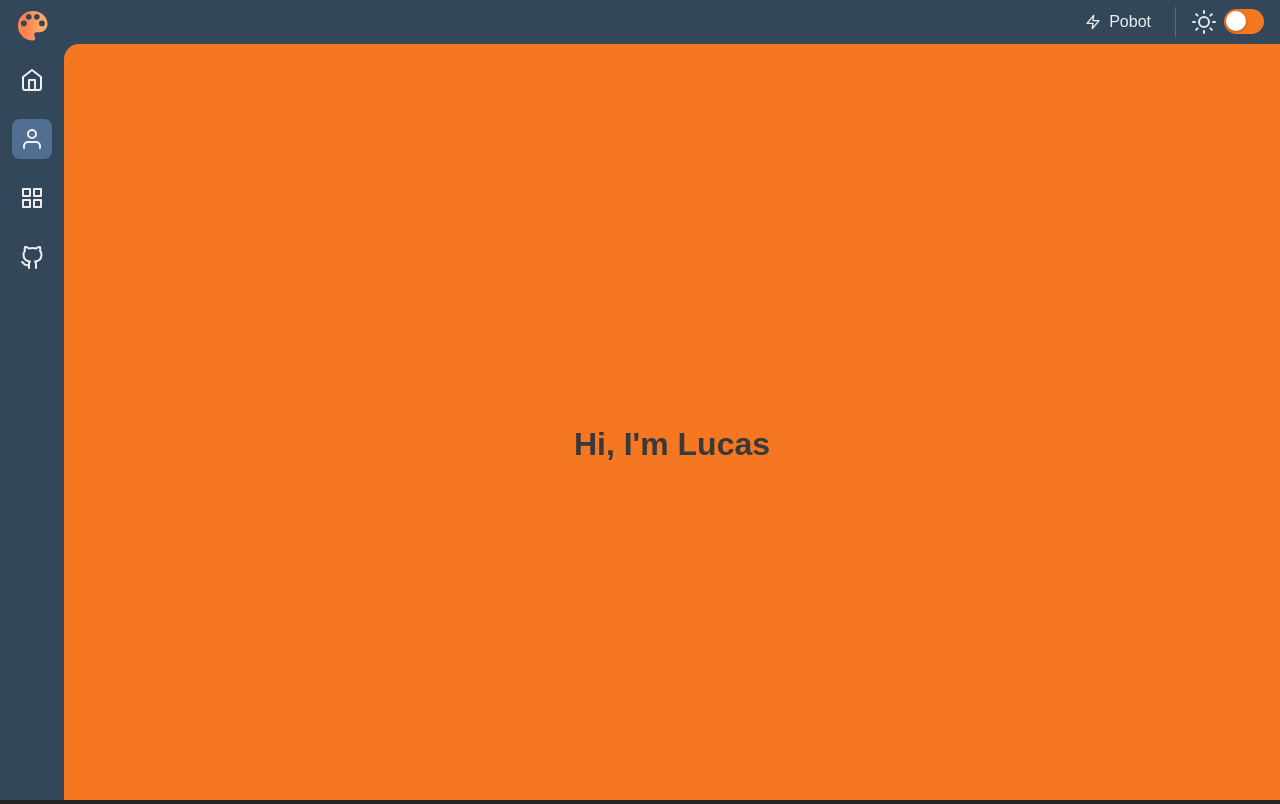
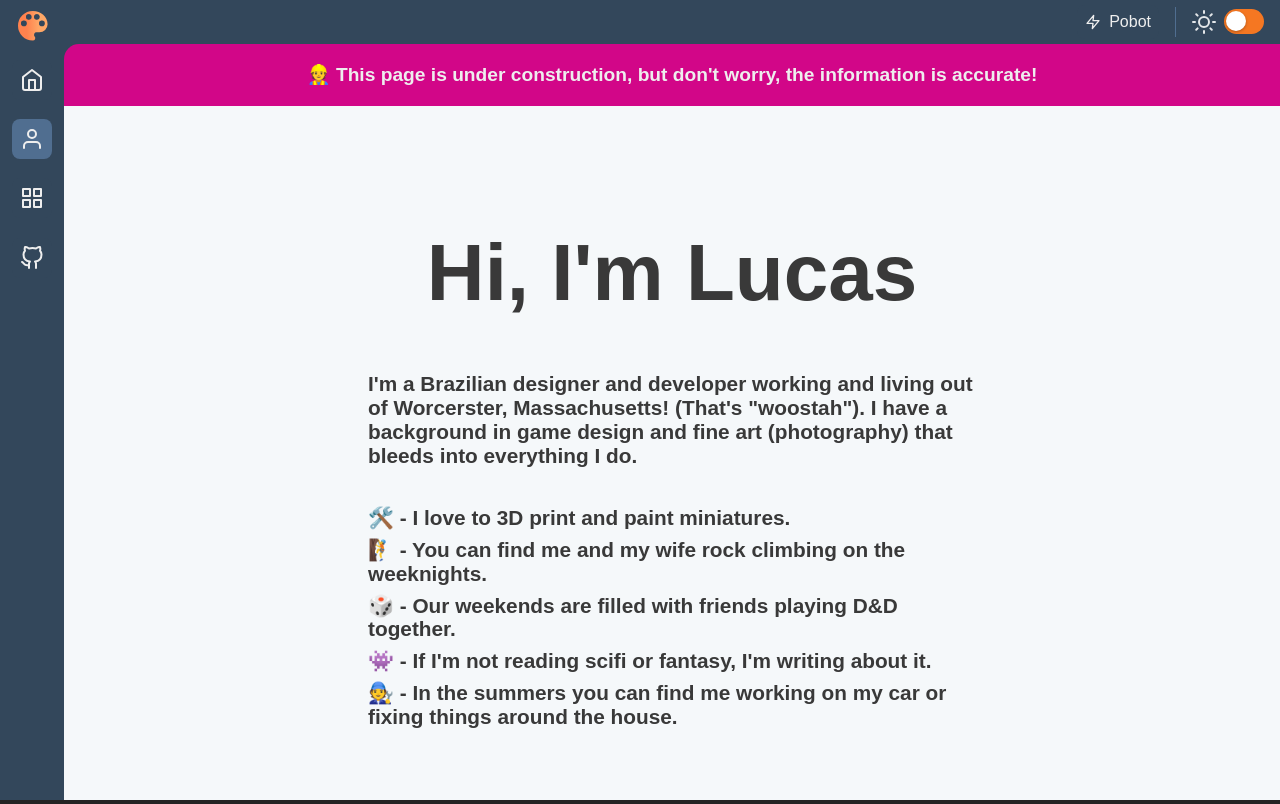
Before and after one commit to lmosele/portfolio-2025-pobot, a React (Vite) app: page /about in a window 1280 px wide. Shown: the top 804 px of the page. Built offline with nearby package versions, Linux system fonts and the light colour scheme.

Commit message:
context gpt

```diff
--- a/src/routes/about.lazy.tsx
+++ b/src/routes/about.lazy.tsx
@@ -1,5 +1,6 @@
 import { createLazyFileRoute } from '@tanstack/react-router'
 import styled from 'styled-components'
+import { Banner, StyledH1, Text } from '../components/Styled'
 
 export const Route = createLazyFileRoute('/about')({
   component: RouteComponent,
@@ -7,18 +8,47 @@ export const Route = createLazyFileRoute('/about')({
 
 const BioSplash = styled.div`
   display: flex;
-  background-color: var(--hubspot-primary-color);
+  flex-direction: column;
   justify-content: center;
   align-items: center;
   width: 100%;
-  height: 100vh;
+  height: 90vh;
+  p,
+  ul {
+    max-width: 50%;
+    font-size: 1.3em;
+    font-weight: bold;
+    margin-bottom: 30px;
+    list-style: none;
+  }
+  li {
+    margin: 0;
+    padding: 0;
+    margin-top: 8px;
+  }
+`
+
+const NavBanner = styled(Banner)`
+  margin: 0;
+  border-radius: 0;
 `
 
 function RouteComponent() {
   return (
-    <BioSplash>
-      <h1>Hi, I'm Lucas</h1>
-    </BioSplash>
+    <>
+      <NavBanner>👷 This page is under construction, but don't worry, the information is accurate!</NavBanner>
+      <BioSplash>
+        <StyledH1>Hi, I'm Lucas</StyledH1>
+        <Text>I'm a Brazilian designer and developer working and living out of Worcerster, Massachusetts! (That's "woostah"). I have a background in game design and fine art (photography) that bleeds into everything I do.</Text>
+        <ul>
+          <li>🛠️ - I love to 3D print and paint miniatures.</li>
+          <li>🧗 - You can find me and my wife rock climbing on the weeknights.</li>
+          <li>🎲 - Our weekends are filled with friends playing D&D together.</li>
+          <li>👾 - If I'm not reading scifi or fantasy, I'm writing about it.</li>
+          <li>🧑‍🔧️ - In the summers you can find me working on my car or fixing things around the house.</li>
+        </ul>
+      </BioSplash>
+    </>
 
   )
 }
```
Also changed, not shown: 1 other file (tests, documents, lock files or other folders).
